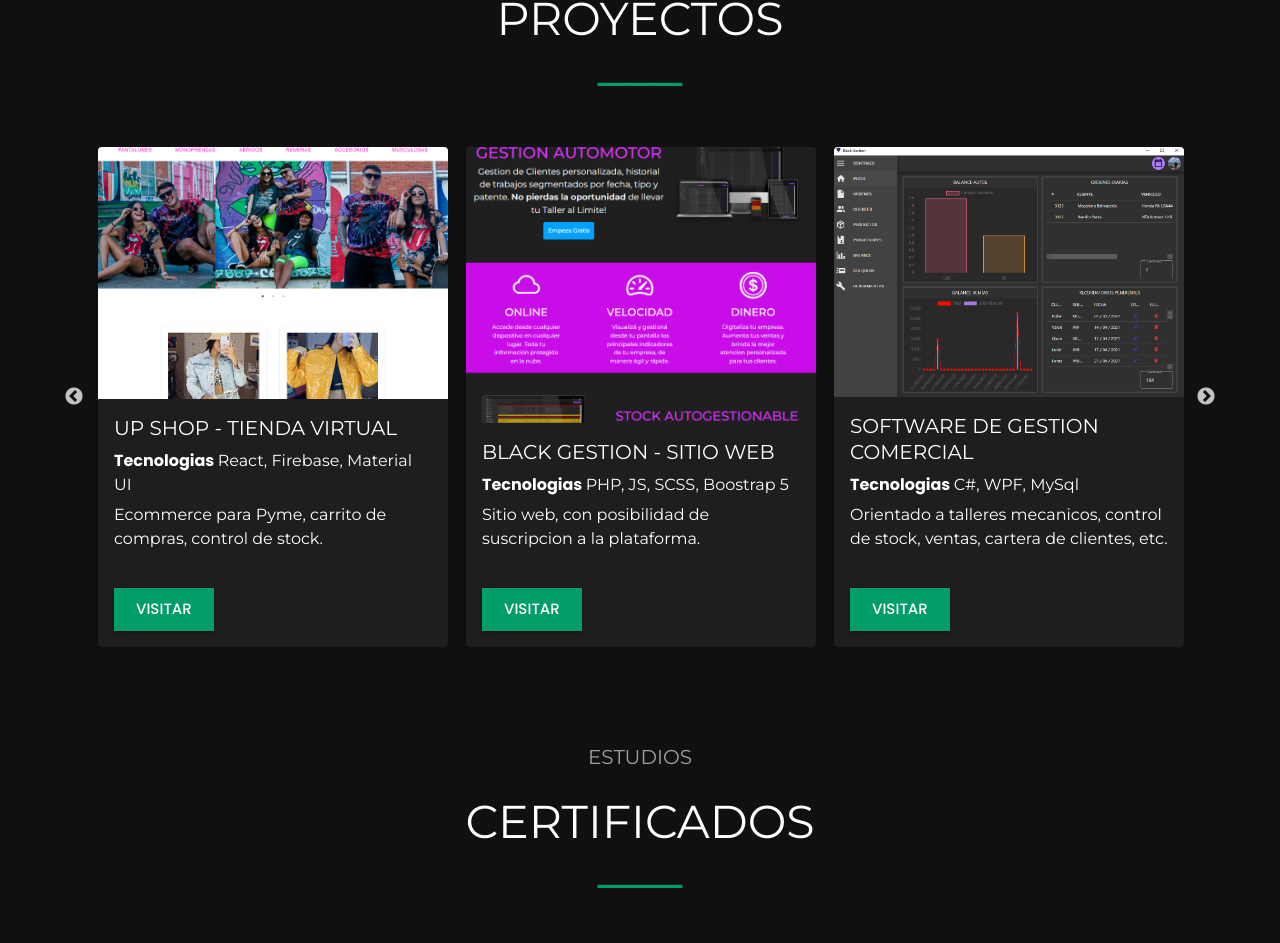
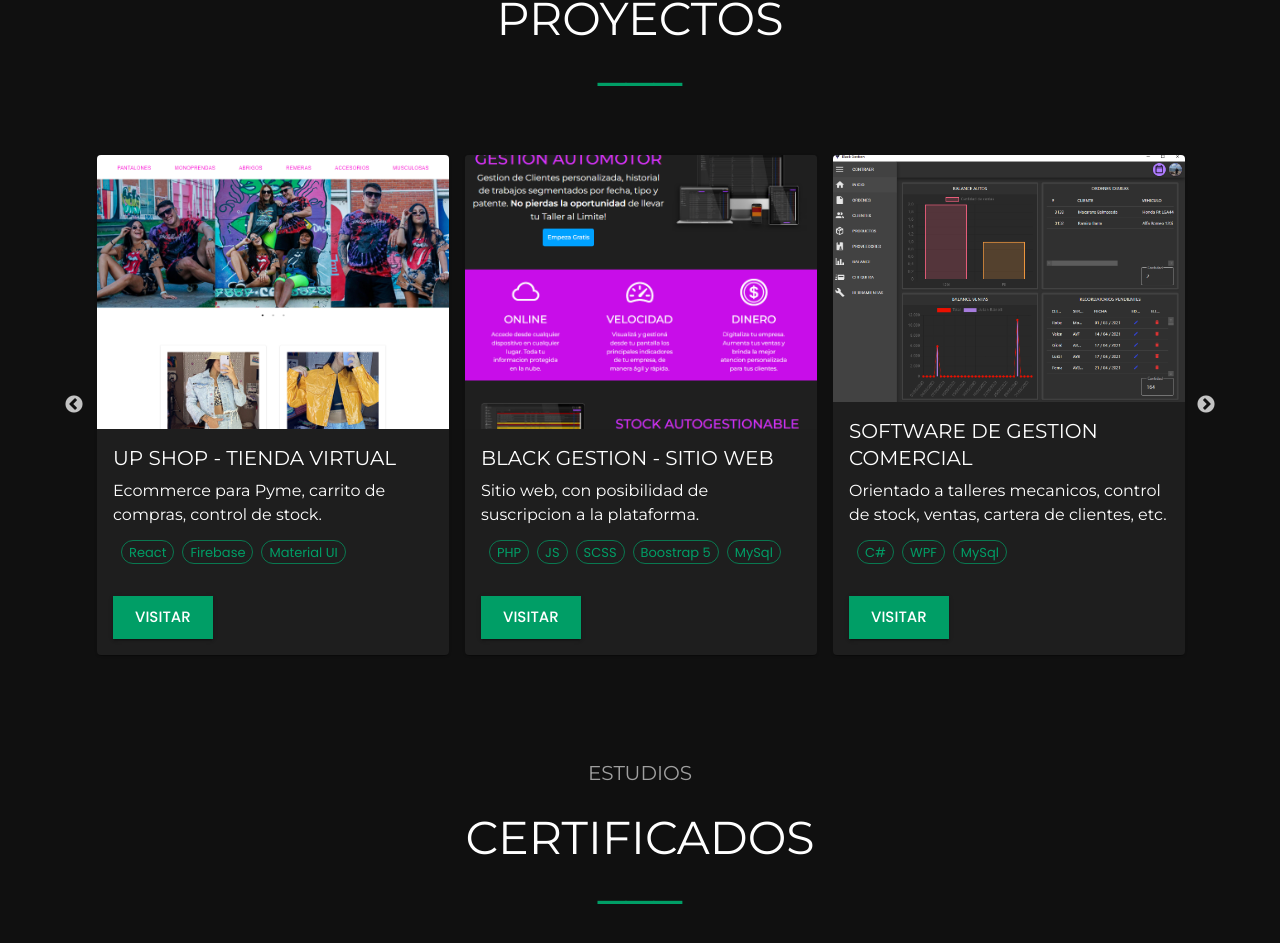
Before and after one commit to Yulo97/portfolio2, a Next.js app: page / in a window 1280 px wide. Shown: the part 2201-3144 px from the top of the page. Built offline with nearby package versions, Linux system fonts and the light colour scheme.

Commit message:
Coreccion de tarjetas de trabajos realizados y chips

```diff
--- a/src/components/ProyectCard/index.tsx
+++ b/src/components/ProyectCard/index.tsx
@@ -4,6 +4,8 @@ import Card from "@mui/material/Card";
 import CardActions from "@mui/material/CardActions";
 import CardContent from "@mui/material/CardContent";
 import CardMedia from "@mui/material/CardMedia";
+import Chip from "@mui/material/Chip";
+import Stack from "@mui/material/Stack";
 import Button from "@mui/material/Button";
 import Typography from "@mui/material/Typography";
 import styles from "./ProyectCard.module.scss";
@@ -13,7 +15,7 @@ interface IProyect {
   title: string;
   image: string;
   description: string;
-  technologys: string;
+  technologys: string[];
   path: string;
 }
 
@@ -22,7 +24,7 @@ const ProyectCard = ({ title, image, description, technologys, path }: IProyect)
 
   return (
     <Card
-      sx={{ width: 350, margin: "auto", height: 500, display: "flex", flexDirection: "column" }}
+      sx={{ margin: 1, height: 500, display: "flex", flexDirection: "column" }}
       className={styles.container}
     >
       <CardMedia sx={{ height: 300 }} image={image} title={title} className={styles.cardMedia} />
@@ -30,13 +32,21 @@ const ProyectCard = ({ title, image, description, technologys, path }: IProyect)
         <Typography gutterBottom variant="h5" component="div">
           {title}
         </Typography>
-        <Typography gutterBottom variant="body1" component="p">
-          <strong>{t("card-proyects.technologies")} </strong>
-          {technologys}
-        </Typography>
+
         <Typography gutterBottom variant="body1" component="p">
           {description}
         </Typography>
+        <Stack sx={{ display: "block" }}>
+          {technologys.map((item) => (
+            <Chip
+              label={item}
+              variant="outlined"
+              color="primary"
+              size="small"
+              sx={{ ml: 1, mt: 1 }}
+            />
+          ))}
+        </Stack>
       </CardContent>
       <CardActions>
         <Button size="large" variant="contained" sx={{ borderRadius: 0, m: 1 }}>
--- a/src/components/Proyects/index.tsx
+++ b/src/components/Proyects/index.tsx
@@ -11,7 +11,7 @@ interface IProyect {
   title: string;
   image: string;
   description: string;
-  technologys: string;
+  technologys: string[];
   path?: string;
 }
 
@@ -45,28 +45,28 @@ const Proyects = () => {
       title: t("card-proyects.up-shop.title"),
       image: "/proyectos/upshop.png",
       description: t("card-proyects.up-shop.description"),
-      technologys: "React, Firebase, Material UI",
+      technologys: ["React", "Firebase", "Material UI"],
       path: "https://upshop-react2-748t6iega-yulo97.vercel.app/",
     },
     {
       title: t("card-proyects.bg-web.title"),
       image: "/proyectos/blackgestion.png",
       description: t("card-proyects.bg-web.description"),
-      technologys: "PHP, JS, SCSS, Boostrap 5",
+      technologys: ["PHP", "JS", "SCSS", "Boostrap 5", "MySql"],
       path: "https://blackgestion.com.ar/",
     },
     {
       title: t("card-proyects.bg-automotor.title"),
       image: "/proyectos/blackautomotor.png",
       description: t("card-proyects.bg-automotor.description"),
-      technologys: "C#, WPF, MySql",
+      technologys: ["C#", "WPF", "MySql"],
       path: "https://blackgestion.com.ar/automotor.html",
     },
     {
       title: t("card-proyects.portfolio.title"),
       image: "/proyectos/portfolio.png",
       description: t("card-proyects.portfolio.description"),
-      technologys: "Next.js, TypeScript, Material UI, Sass",
+      technologys: ["Next.js", "TypeScript", "Material UI", "Sass"],
       path: "/",
     },
   ];
```
